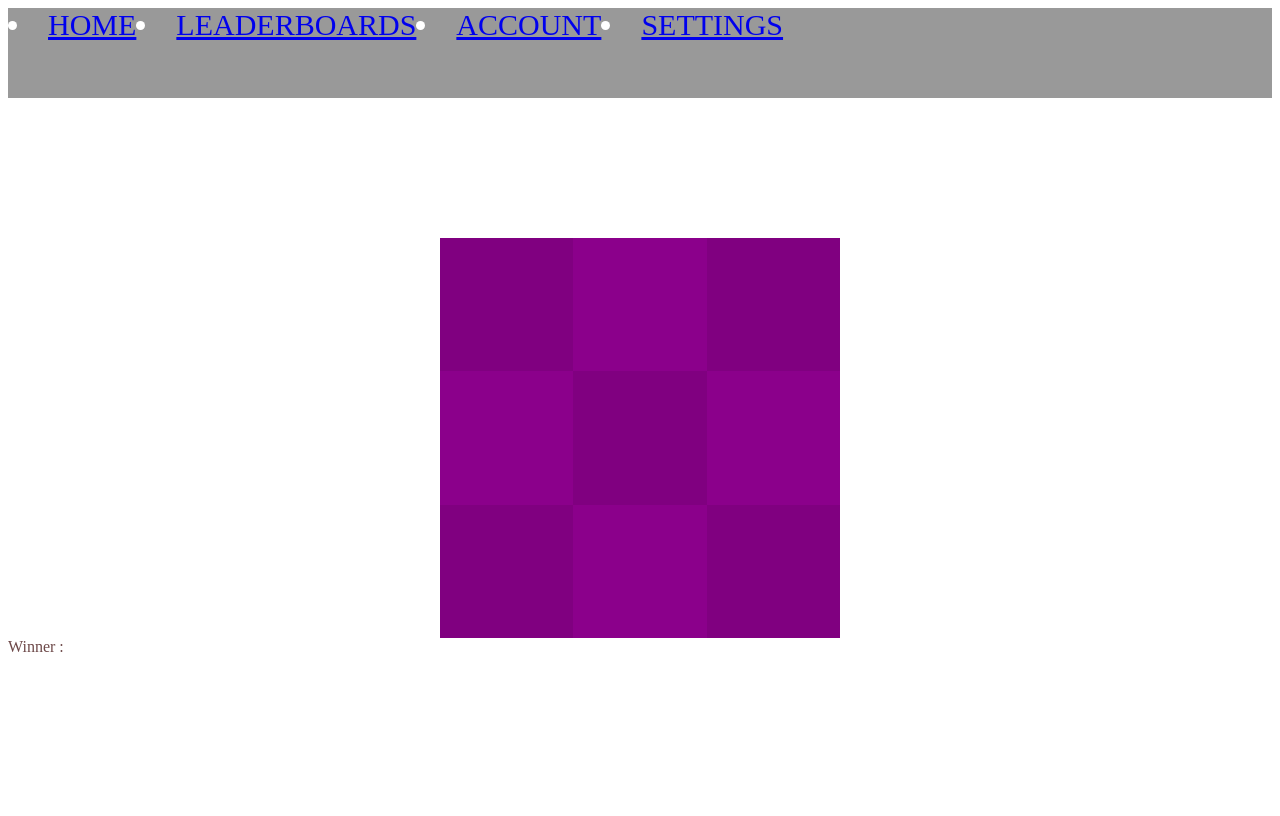
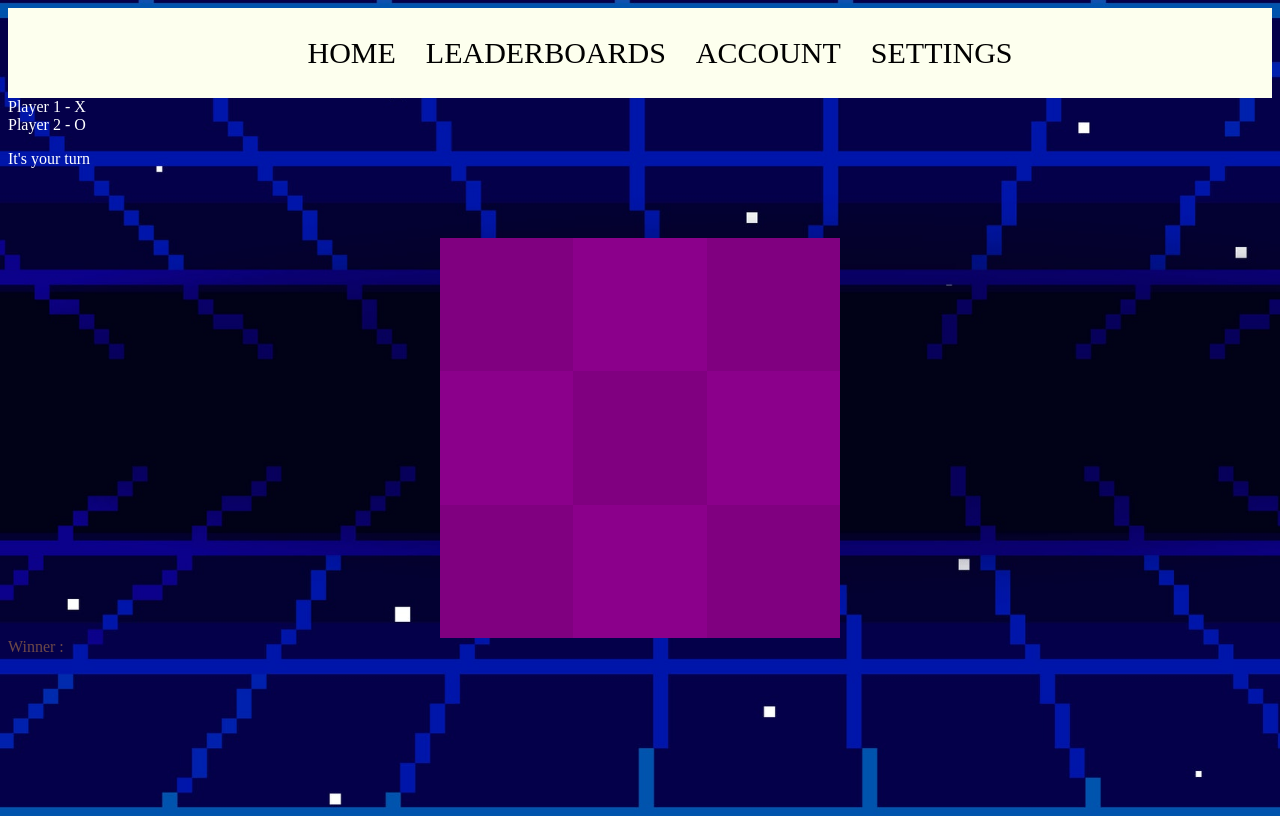
Before and after one commit to keithfrancisb/TicTacToe, a plain HTML site: page frontend/index.html in a window 1280 px wide. Drawn offline with Linux system fonts and the light colour scheme.

Commit message:
design nav bar
Co-authored-by: Ezekiel Guevarra <ezekiel.guevarra@tup.edu.ph>

```diff
--- a/frontend/index.css
+++ b/frontend/index.css
@@ -1,5 +1,5 @@
 .background {
-    background: url(background.jpg) no-repeat;
+    background: url(../images/background.jpg) no-repeat;
     background-size: cover;
     height: 100vh;;
   }
@@ -12,14 +12,38 @@
   margin: auto auto;
 }
 
-  .bar{
+.bar {
   height: 90px;
   width:100%;
-      background: rgba(0,0,0,0.4);
+  background: rgba(253, 255, 238);
+  font-size: 30 ;
+  color: black;
   display: flex;
+  justify-content: center;
+  align-items: center;
+}
+
+.bar-items {
+  display: flex;
+  justify-content: center;
+  align-items: center;
   flex-direction: row;
-      font-size: 30 ;
-      color: white;
+  list-style: none;
+}
+
+.bar-item {
+  margin: 0 15px;
+  transition: 0.25s;
+}
+
+.bar-item:hover {
+  background: rgb(37, 37, 35, 0.6);
+  box-shadow: 5px 5px 10px;
+}
+
+a {
+  color: black;
+  text-decoration: none;
 }
 
 .purple {
--- a/frontend/index.html
+++ b/frontend/index.html
@@ -8,11 +8,14 @@
 </head>
 <body class="background">
  <nav class="bar">
-    <li><a href="#">HOME</a></li>
-    <li><a href="#">LEADERBOARDS</a></li>
-    <li><a href="#">ACCOUNT</a></li>
-    <li><a href="#">SETTINGS</a></li>
+   <ul class="bar-items">
+     <li class="bar-item"><a href="#">HOME</a></li>
+     <li class="bar-item"><a href="#">LEADERBOARDS</a></li>
+     <li class="bar-item"><a href="#">ACCOUNT</a></li>
+     <li class="bar-item"><a href="#">SETTINGS</a></li>
+   </ul>
  </nav>
+
   <div class="turn-tracker">
     <div>Player 1 - X</div>
     <div>Player 2 - O</div>
```
Lines whose indentation alone changed are shown as unchanged.
